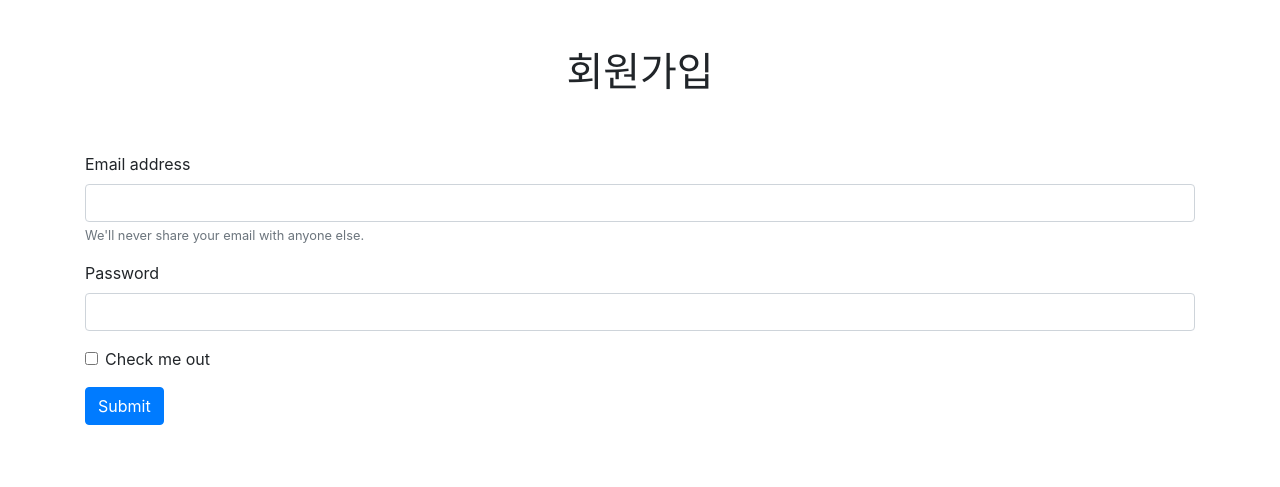
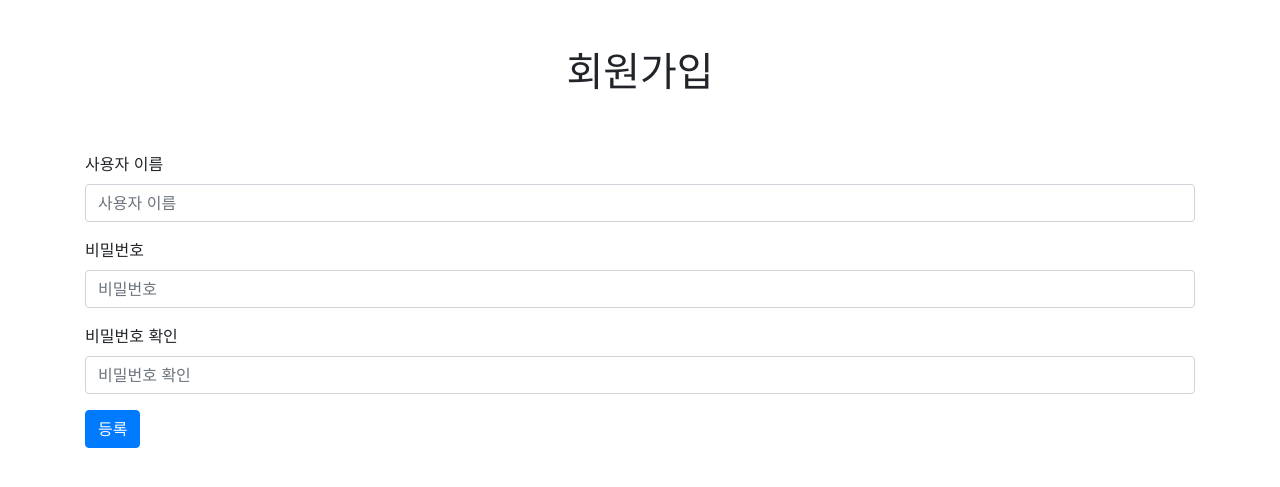
Before and after one commit to DeepxHyeon/fc-django, a Django app: template fc_community/fcuser/templates/register.html in a window 1280 px wide. Shown: the top 487 px of the page. Run offline with Django 3.2, Linux system fonts and the light colour scheme; the template is opened without the code that fills it, so the values that code supplies are empty; parts of the project's set-up code (start-up, migrations or seed data) failed here and were passed over; some libraries are stand-ins or nearby versions.

Commit message:
02. MTV - 06. MTV의 T,V만들기 (2) - 회원가입

```diff
--- a/fc_community/fcuser/templates/register.html
+++ b/fc_community/fcuser/templates/register.html
@@ -18,21 +18,33 @@
             </div>
             <div class="row mt-5">
                 <div class="col-12">
-                    <form>
+                    <form method="POST" action=".">
+                        {% csrf_token %}
                         <div class="form-group">
-                          <label for="exampleInputEmail1">Email address</label>
-                          <input type="email" class="form-control" id="exampleInputEmail1" aria-describedby="emailHelp">
-                          <small id="emailHelp" class="form-text text-muted">We'll never share your email with anyone else.</small>
+                          <label for="username">사용자 이름</label>
+                          <input type="text"
+                                 class="form-control"
+                                 id="username"
+                                 placeholder="사용자 이름"
+                                 name="username" />
                         </div>
                         <div class="form-group">
-                          <label for="exampleInputPassword1">Password</label>
-                          <input type="password" class="form-control" id="exampleInputPassword1">
+                            <label for="password">비밀번호</label>
+                            <input type="password"
+                                   class="form-control"
+                                   id="password"
+                                   placeholder="비밀번호"
+                                   name="password" />
                         </div>
-                        <div class="form-group form-check">
-                          <input type="checkbox" class="form-check-input" id="exampleCheck1">
-                          <label class="form-check-label" for="exampleCheck1">Check me out</label>
+                        <div class="form-group">
+                            <label for="re-password">비밀번호 확인</label>
+                            <input type="password"
+                                   class="form-control"
+                                   id="re-password"
+                                   placeholder="비밀번호 확인"
+                                   name="re-password" />
                         </div>
-                        <button type="submit" class="btn btn-primary">Submit</button>
+                        <button type="submit" class="btn btn-primary">등록</button>
                     </form>
                 </div>
             </div>
--- a/fc_community/fcuser/views.py
+++ b/fc_community/fcuser/views.py
@@ -3,4 +3,8 @@ from django.shortcuts import render
 # Create your views here.
 
 def register(request):
-    return render(request, 'register.html')
+    if request.method == 'GET':
+        return render(request, 'register.html')
+    elif request.method == 'POST':
+
+        return render(request, 'register.html')
```
